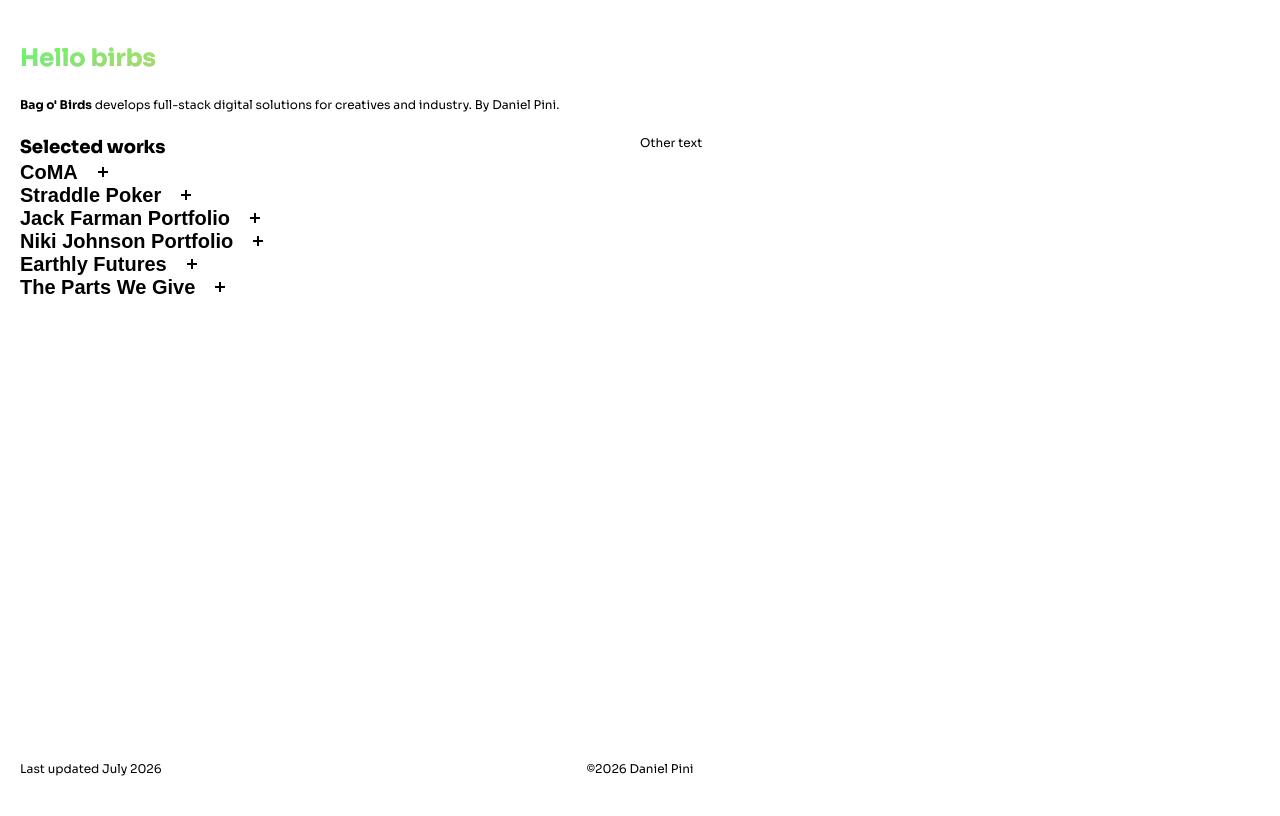
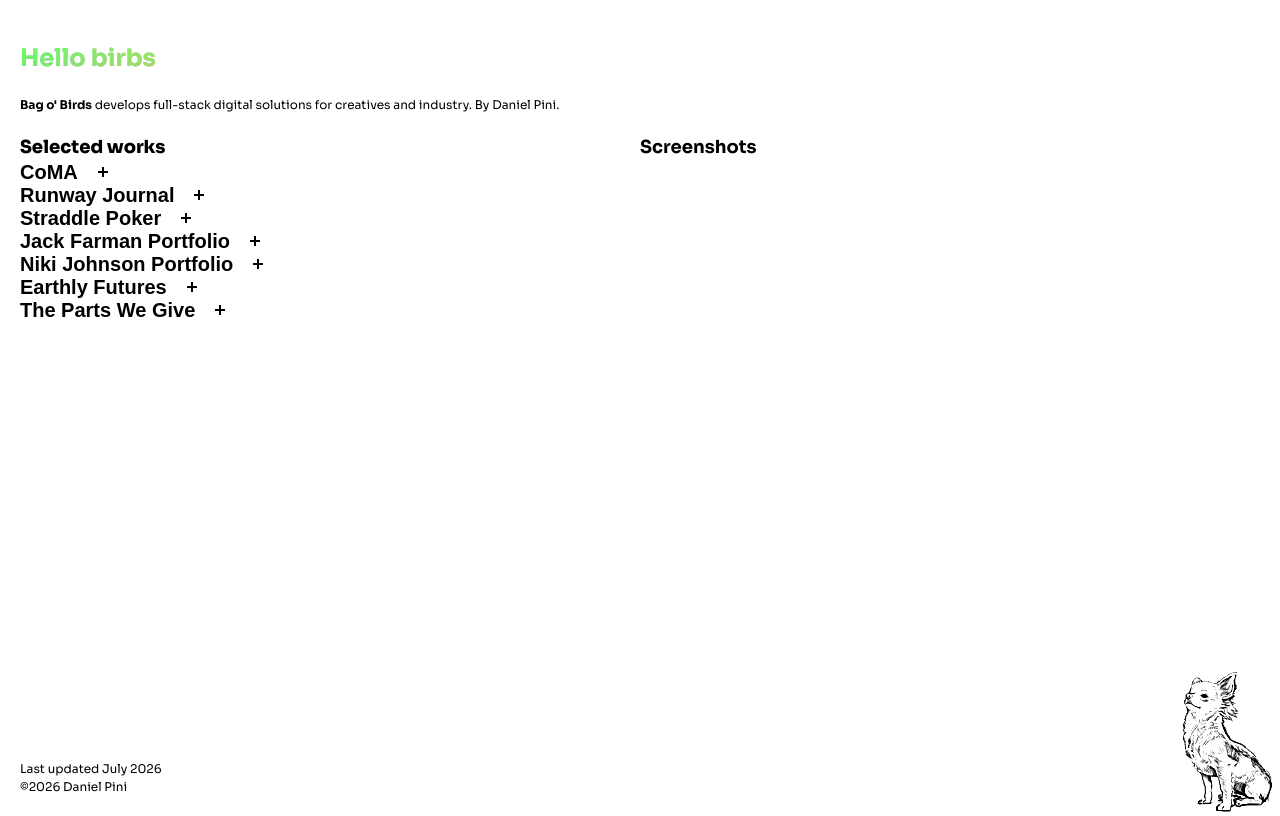
Before and after one commit to DanielPini/bag-o-birds, a React (Vite) app: page / in a window 1280 px wide. Built offline with nearby package versions, Linux system fonts and the light colour scheme; grey boxes are pictures that could not be loaded.

Commit message:
chore(SelectedWorks): move sections-container into SelectedWorks

```diff
--- a/index.html
+++ b/index.html
@@ -2,7 +2,7 @@
 <html lang="en">
   <head>
     <meta charset="UTF-8" />
-    <link rel="icon" type="image/ico" href="/favicon.ico" />
+    <link rel="icon" type="image/x-icon" href="/favicon.ico" />
     <link rel="preconnect" href="https://fonts.googleapis.com" />
     <link rel="preconnect" href="https://fonts.gstatic.com" crossorigin />
     <link
--- a/src/App.tsx
+++ b/src/App.tsx
@@ -8,18 +8,17 @@ export default function App() {
       <main>
         <Title />
         <About />
-        <div className="sections-container">
-          <section>
-            <SelectedWorks />
-          </section>
-          <section>
-            <div className="">Other text</div>
-          </section>
-        </div>
+        <SelectedWorks />
       </main>
       <footer>
-        <div className="updated">Last updated July 2026</div>
-        <div className="copyright">&copy;2026 Daniel Pini</div>
+        <div className="updated">
+          <p>Last updated July 2026</p>
+          <p>&copy;2026 Daniel Pini</p>
+        </div>
+        <div></div>
+        <div className="image-container">
+          <img src="/android-chrome-192x192.png" alt="" className="bob-image" />
+        </div>
       </footer>
     </div>
   );
--- a/src/components/SelectedWorks.tsx
+++ b/src/components/SelectedWorks.tsx
@@ -31,7 +31,8 @@ stackMap
   .set("Stripe", "/stripe.svg")
   .set("Vite", "vite.svg")
   .set("SquareSpace", "/squarespace.svg")
-  .set("Howler", "/howler.svg");
+  .set("Howler", "/howler.svg")
+  .set("Kirby", "/kirby.svg");
 
 const works: Work[] = [
   {
@@ -45,6 +46,17 @@ const works: Work[] = [
     whatWeDid:
       "Updated digital presence, e-commerce integration, and database.",
     stack: ["MySQL", "WordPress", "EcmaScript (JS)", "PHP", "CSS", "HTML"],
+  },
+  {
+    id: "runway",
+    year: "2026",
+    title: "Runway Journal",
+    url: "https://runway.org.au",
+    description:
+      "Runway Journal is an open-access digital publishing platform that commissions, cultivates and preserves experimental and critical writing practices. As one of Australia’s longest-running artist-run initiatives, Runway is committed to advancing the field of experimental digital art and fostering the practices of emerging and underrepresented voices.",
+    whatWeDid:
+      "Work with artists and writers to create immersive and innovative digital works.",
+    stack: ["Kirby", "EcmaScript (JS)", "CSS", "HTML"],
   },
   {
     id: "straddle-poker",
@@ -119,6 +131,8 @@ export default function SelectedWorks() {
   const [openId, setOpenId] = useState<string | null>(null);
 
   return (
+    <div className="sections-container">
+      <section>
         <div className="selected-works-container">
           <h2>Selected works</h2>
           <ul>
@@ -131,10 +145,14 @@ export default function SelectedWorks() {
                     type="button"
                     className={openId === work.id ? "is-open" : ""}
                     aria-expanded={openId === work.id}
-                onClick={() => setOpenId(openId === work.id ? null : work.id)}
+                    onClick={() =>
+                      setOpenId(openId === work.id ? null : work.id)
+                    }
                   >
                     {work.title}
-                <div className={`lines ${openId === work.id ? "is-open" : ""}`}>
+                    <div
+                      className={`lines ${openId === work.id ? "is-open" : ""}`}
+                    >
                       <div className="line hline"></div>
                       <div className="line vline"></div>
                     </div>
@@ -147,7 +165,9 @@ export default function SelectedWorks() {
                   <div className="description-inner">
                     <p>{work.description}</p>
                     <p>{work.whatWeDid}</p>
-                <a href={work.url}>{work.url}</a>
+                    <a href={work.url} className="url">
+                      {work.url}
+                    </a>
                     <p>
                       {work.stack.map((el) => (
                         <span className="tooltip" key={el}>
@@ -170,5 +190,10 @@ export default function SelectedWorks() {
             ))}
           </ul>
         </div>
+      </section>
+      <section>
+        <h2>Screenshots</h2>
+      </section>
+    </div>
   );
 }
--- a/src/index.css
+++ b/src/index.css
@@ -40,18 +40,32 @@ footer div {
   width: 100%;
   text-align: center;
 }
+.image-container {
+  position: relative;
+}
+.bob-image {
+  position: absolute;
+  filter: contrast(2);
+  bottom: 0;
+  right: 0px;
+}
 
 @media only screen and (max-width: 700px) {
   .sections-container {
     grid-template-columns: 1fr;
   }
   footer {
-    grid-template-columns: 1fr;
+    display: flex;
+    flex-flow: column-reverse;
     margin: 0 auto;
   }
   footer div {
     text-align: center;
     padding-top: 0;
+  }
+  .bob-image {
+    left: 25%;
+    transform: translateX(-50%);
   }
 }
 
@@ -120,8 +134,11 @@ ul {
   align-items: center;
   gap: 10px;
 }
-.title-container a {
-  color: teal;
+.url {
+  color: black;
+}
+.url:hover {
+  color: hotpink;
 }
 .title-container button {
   display: flex;
```
Also changed, not shown: public/kirby.svg (added). Lines whose indentation alone changed are shown as unchanged.
